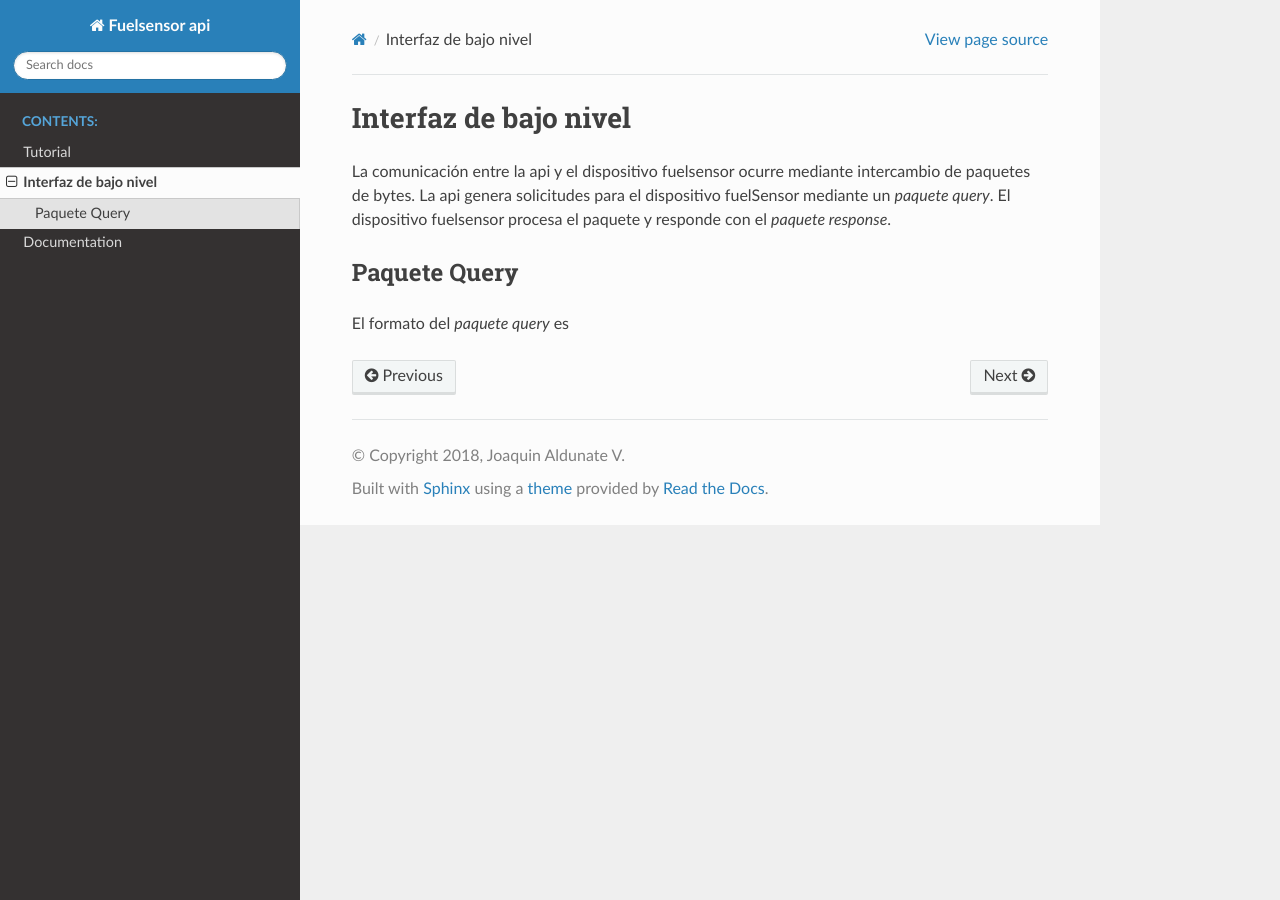
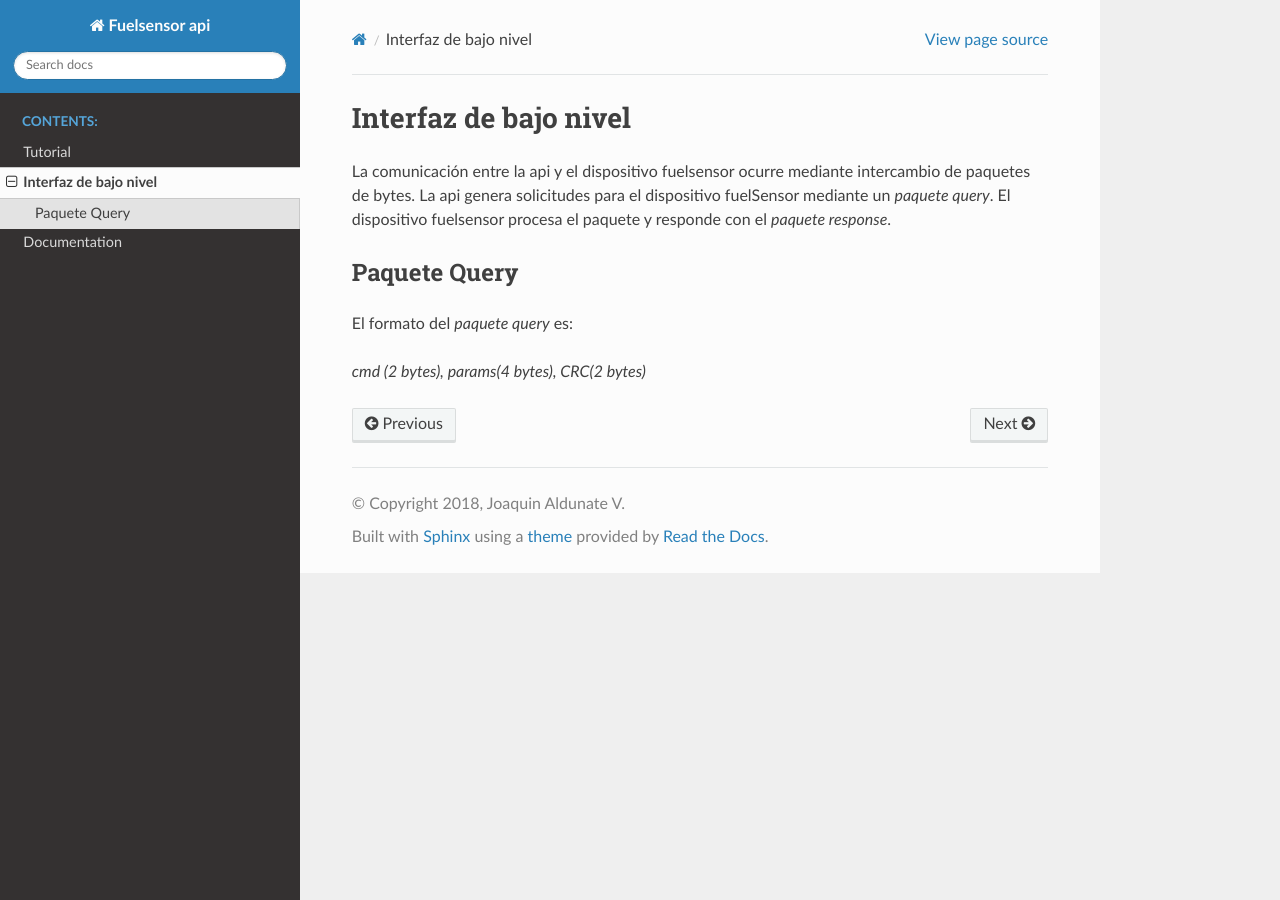
Before and after one commit to jaalduna/fuelsensor_api, a Sphinx documentation site: the page built from docs/low_level_interface.rst, in a window 1280 px wide. Built offline with Sphinx 7.4.7 and the Read the Docs theme 2.0.0, drawn with Linux system fonts in a browser that asks for light colours.

Commit message:
fixing bug of 8 bytes expected at fuelsensor

```diff
--- a/docs/low_level_interface.rst
+++ b/docs/low_level_interface.rst
@@ -7,4 +7,6 @@ La comunicación entre la api y el dispositivo fuelsensor ocurre mediante interc
 Paquete Query
 -------------
 
-El formato del `paquete query` es
+El formato del `paquete query` es:
+
+`cmd (2 bytes), params(4 bytes), CRC(2 bytes)`
```
Also changed, not shown: 2 other files.
